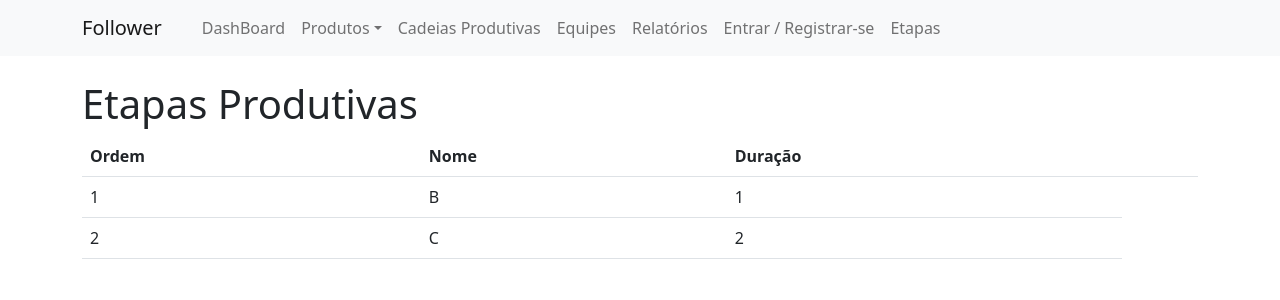
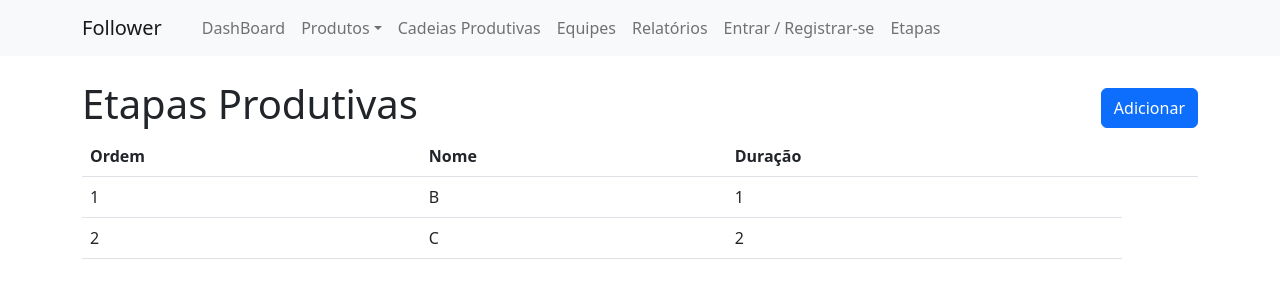
Before and after one commit to dsm-cefet-rj/trabalho-integrado-2022-2-grupo-1-psw, a React (Create React App) app: page /etapas in a window 1280 px wide. Shown: the top 300 px of the page. Built offline with nearby package versions, Linux system fonts and the light colour scheme.

Commit message:
criando button

```diff
--- a/src/pages/Etapas.js
+++ b/src/pages/Etapas.js
@@ -1,11 +1,22 @@
 import EtapaRow from "../components/etapas/TableEtapas"
-import React from "react"
-import {Table} from "react-bootstrap"
+import React, { useState } from "react"
+import {Button, Table} from "react-bootstrap"
 function Etapas () {
+const [etapas,setEtapas]= useState([])
+  function AdicionarEtapa(){
+
+
+
+
+  }
     return (
 
       <div className="container mt-4">
-        <h1>Etapas Produtivas</h1>
+        <div className="d-flex flex-row justify-content-between">
+          <h1>Etapas Produtivas</h1>
+          <Button className="mt-2 mb-2">Adicionar</Button>
+          </div>
+
         <Table>
           <thead>
             <tr>
```
